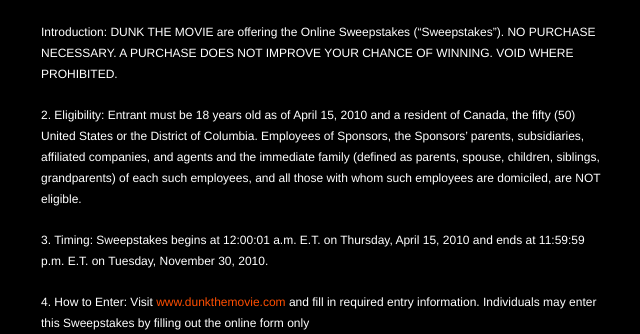
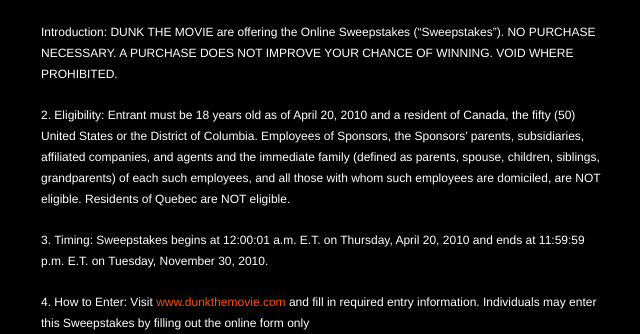
Before and after one commit to taylanpince/dunk, a Django app: template web/dunk/contest/templates/contest/rules.html in a window 1280 px wide. Shown: the part 308-642 px from the top of the page, without its empty margins (319-959 px from the left). Run offline with Django 3.2, Linux system fonts and the light colour scheme; the template is opened without the code that fills it, so the values that code supplies are empty; parts of the project's set-up code (start-up, migrations or seed data) failed here and were passed over.

Commit message:
Updated rules

```diff
--- a/web/dunk/contest/templates/contest/rules_content.html
+++ b/web/dunk/contest/templates/contest/rules_content.html
@@ -2,9 +2,9 @@
 
 <p>Introduction: DUNK THE MOVIE are offering the Online Sweepstakes (“Sweepstakes”). NO PURCHASE NECESSARY. A PURCHASE DOES NOT IMPROVE YOUR CHANCE OF WINNING. VOID WHERE PROHIBITED.</p>
 
-<p>2. Eligibility: Entrant must be 18 years old as of April 15, 2010 and a resident of Canada, the fifty (50) United States or the District of Columbia. Employees of Sponsors, the Sponsors’ parents, subsidiaries, affiliated companies, and agents and the immediate family (defined as parents, spouse, children, siblings, grandparents) of each such employees, and all those with whom such employees are domiciled, are NOT eligible.</p>
+<p>2. Eligibility: Entrant must be 18 years old as of April 20, 2010 and a resident of Canada, the fifty (50) United States or the District of Columbia. Employees of Sponsors, the Sponsors’ parents, subsidiaries, affiliated companies, and agents and the immediate family (defined as parents, spouse, children, siblings, grandparents) of each such employees, and all those with whom such employees are domiciled, are NOT eligible. Residents of Quebec are NOT eligible.</p>
 
-<p>3. Timing: Sweepstakes begins at 12:00:01 a.m. E.T. on Thursday, April 15, 2010 and ends at 11:59:59 p.m. E.T. on Tuesday, November 30, 2010.</p>
+<p>3. Timing: Sweepstakes begins at 12:00:01 a.m. E.T. on Thursday, April 20, 2010 and ends at 11:59:59 p.m. E.T. on Tuesday, November 30, 2010.</p>
 
 <p>4. How to Enter: Visit <a href="http://www.dunkthemovie.com">www.dunkthemovie.com</a> and fill in required entry information. Individuals may enter this Sweepstakes by filling out the online form only</p>
 
```
